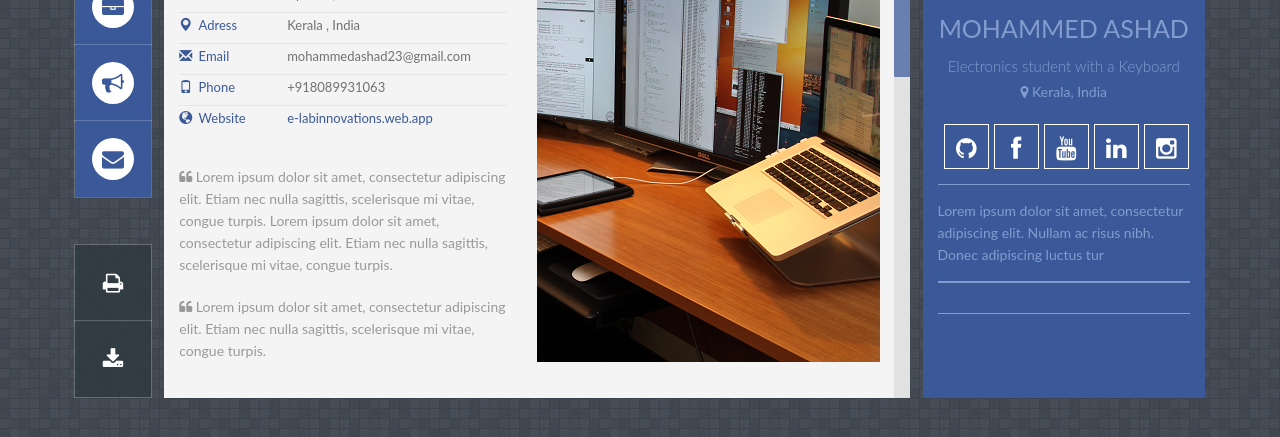
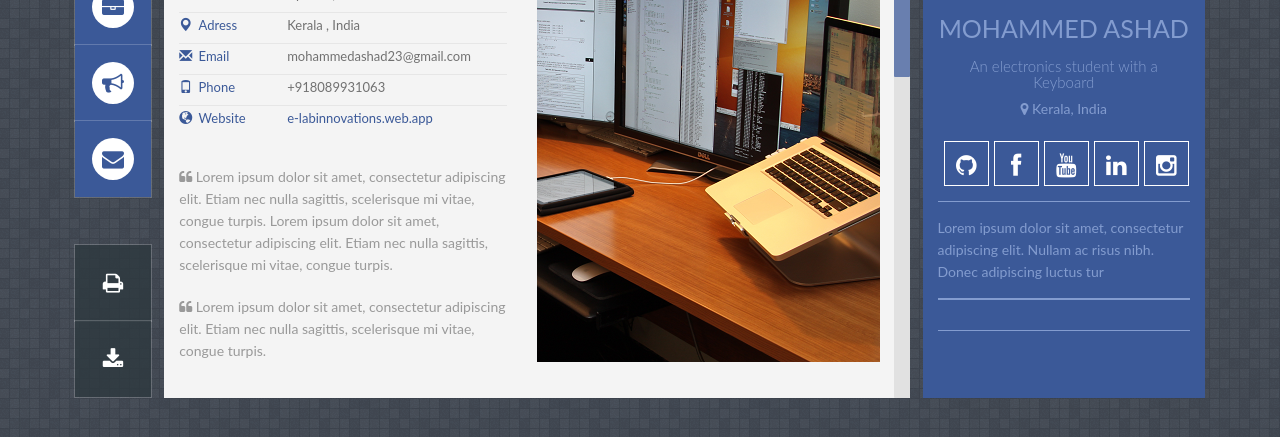
Before and after one commit to e-labInnovations/about, a Jekyll site: the page built from index.html, in a window 1280 px wide, cut to the strip 342-779 px from the top of the page. Built offline with Jekyll 4.4.1, drawn with Linux system fonts in a browser that asks for light colours; some web fonts are replaced.

```diff
--- a/_config.yml
+++ b/_config.yml
@@ -7,7 +7,7 @@ baseurl: '/e-labInnovations.github.io' #change it according to your repository n
 
 # Profile information
 yourname: Mohammed Ashad  ## put your name
-title: 'Electronics student with a Keyboard'  ## your title
+title: 'An electronics student with a Keyboard'  ## your title
 location: Kerala, India
 
 
```
